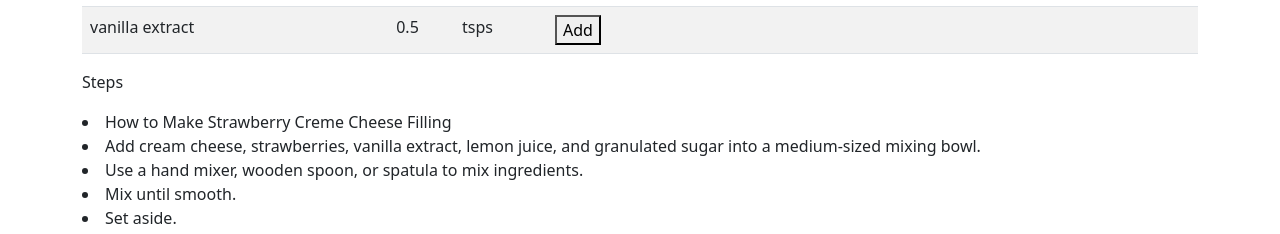
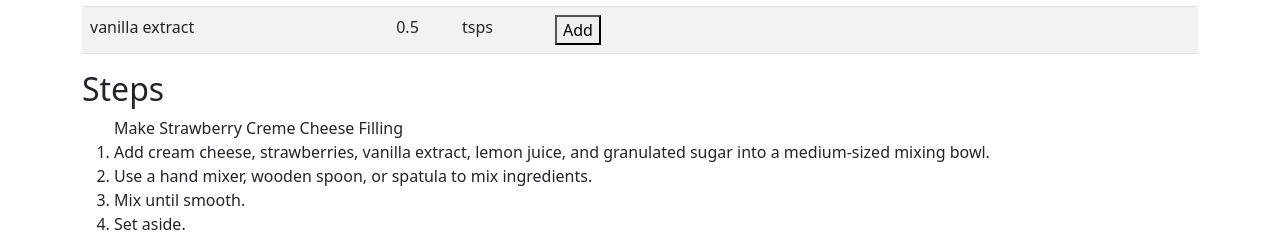
Before and after one commit to sheahwen/recipe, a React (Create React App) app: page /recipe in a window 1280 px wide. Shown: the part 705-939 px from the top of the page. Built offline with nearby package versions, Linux system fonts and the light colour scheme.

Commit message:
added step component

```diff
--- a/src/components/recipe/Recipe.js
+++ b/src/components/recipe/Recipe.js
@@ -2,14 +2,12 @@ import React from "react";
 import MealTypeStatic from "../data/MealTypeStatic";
 import Ingredient from "./Ingredient";
 import RadarChart from "./RadarChart";
+import Steps from "./Steps";
 
 const Recipe = () => {
   const recipeObj = MealTypeStatic[0];
   const stepsObj = recipeObj.analyzedInstructions[0].steps;
 
-  const printSteps = stepsObj.map((eachStep) => {
-    return <li>{eachStep.step}</li>;
-  });
   return (
     <>
       <div className="container recipe">
@@ -42,8 +40,7 @@ const Recipe = () => {
           <Ingredient></Ingredient>
         </div>
         <div className="row">
-          <ol>Steps</ol>
-          {printSteps}
+          <Steps stepsData={stepsObj}></Steps>
         </div>
       </div>
     </>
--- a/src/components/recipe/Steps.js
+++ b/src/components/recipe/Steps.js
@@ -1,7 +1,37 @@
 import React from "react";
 
-const Steps = () => {
+const Steps = (props) => {
+  const stepsArr = props.stepsData;
+
+  const steps = [];
+
+  for (const stepsObj of stepsArr) {
+    if (stepsObj.step.slice(0, 7) === "How to ") {
+      steps.push([stepsObj.step.slice(7)]);
+    } else {
+      steps[steps.length - 1].push([stepsObj.step]);
+    }
+  }
+  console.log(steps);
+
+  const printSteps = steps.map((part) => {
+    const printMini = part.map((sentence, index) => {
+      return index !== 0 && <li>{sentence}</li>;
+    });
     return (
+      <ol>
+        {part[0]}
+        {printMini}
+      </ol>
+    );
+  });
 
-    )
-}
+  return (
+    <div className="stepsContainer">
+      <h2>Steps</h2>
+      {printSteps}
+    </div>
+  );
+};
+
+export default Steps;
--- a/src/index.css
+++ b/src/index.css
@@ -309,6 +309,16 @@ STYLE INGREDIENT LIST IN RECIPE */
   text-align: left;
 }
 
+/* -----------------------------
+STYLE STEPS IN RECIPE */
+.stepsContainer ol {
+  font-weight: 500;
+}
+
+.stepsContainer li {
+  font-weight: 300;
+}
+
 /* ------------------------------
 STYLE SEARCH RESULT PAGE */
 .searchResultsContainer span {
```
